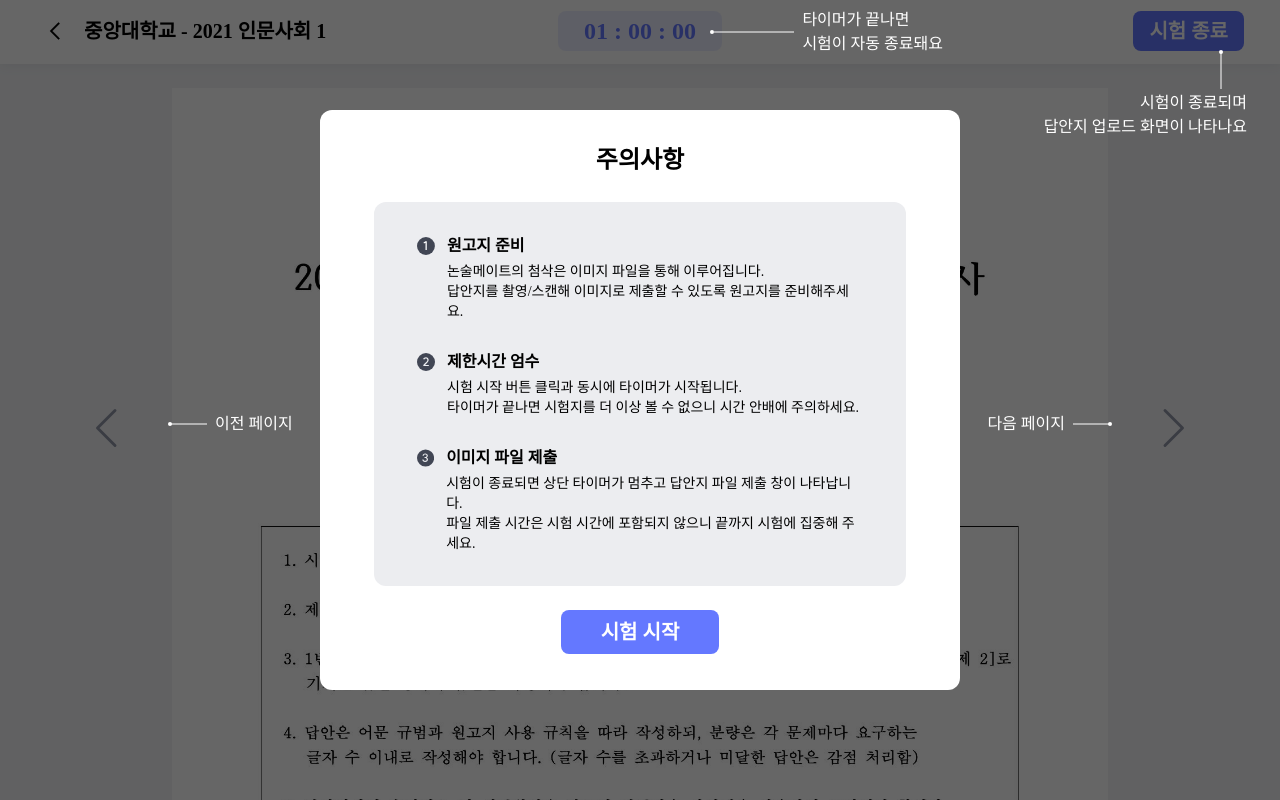
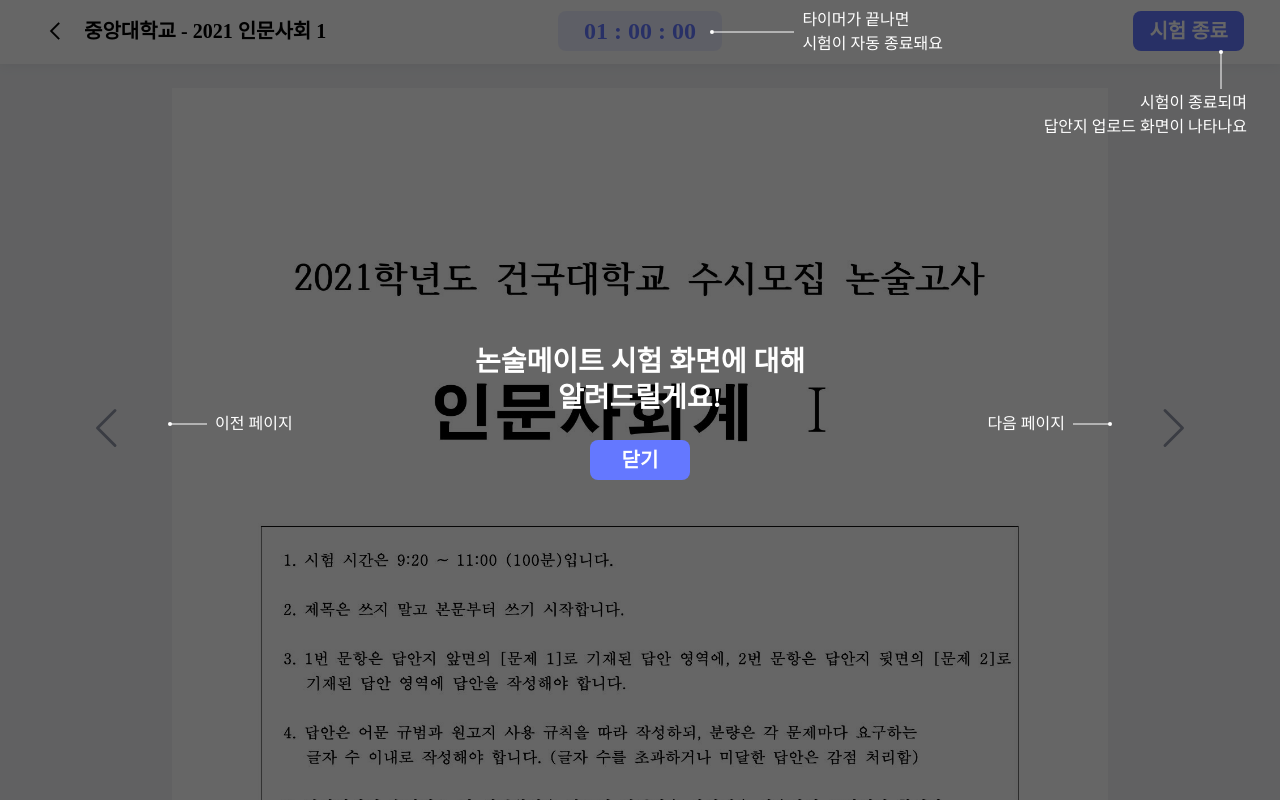
Before and after one commit to nonsoolmate-official/nonsoolmate-client, a React (Vite) app in the folder nonsoolmateClient/: page /takeTest in a window 1280 px wide. Shown: the top 800 px of the page. Built offline with nearby package versions, Linux system fonts and the light colour scheme; a web font is replaced by a local one.

Commit message:
[ design/#28 ] 코치마크 닫기 버튼 누르면 PrecautionModal 뜨도록 구현

```diff
--- a/nonsoolmateClient/src/takeTest/components/coachMark/CloseCoachMark.tsx
+++ b/nonsoolmateClient/src/takeTest/components/coachMark/CloseCoachMark.tsx
@@ -3,14 +3,21 @@ import styled from "styled-components";
 import { CoachMarkProps } from "./CoachMark";
 
 export default function CloseCoachMark(props: CoachMarkProps) {
-  const { changeCoachMarkStatus } = props;
+  const { changeStatus } = props;
+
   return (
-    <CloseCoachMarkContainer>
-      <Title>논술메이트 시험 화면에 대해 알려드릴게요!</Title>
-      <CloseCoachMarkButton onClick={() => changeCoachMarkStatus(false)} type="button">
-        닫기
-      </CloseCoachMarkButton>
-    </CloseCoachMarkContainer>
+    <>
+      <CloseCoachMarkContainer>
+        <Title>논술메이트 시험 화면에 대해 알려드릴게요!</Title>
+        <CloseCoachMarkButton
+          onClick={() => {
+            changeStatus(false, true);
+          }}
+          type="button">
+          닫기
+        </CloseCoachMarkButton>
+      </CloseCoachMarkContainer>
+    </>
   );
 }
 
--- a/nonsoolmateClient/src/takeTest/components/coachMark/CoachMark.tsx
+++ b/nonsoolmateClient/src/takeTest/components/coachMark/CoachMark.tsx
@@ -6,17 +6,17 @@ import QuitTestMark from "./QuitTestMark";
 import CloseCoachMark from "./CloseCoachMark";
 
 export interface CoachMarkProps {
-  changeCoachMarkStatus: Function;
+  changeStatus: (coachMark: boolean, precautionModal: boolean) => void;
 }
 export default function CoachMark(props: CoachMarkProps) {
-  const { changeCoachMarkStatus } = props;
+  const { changeStatus } = props;
   return (
     <CoachMarkContainer>
       <PrevPageMark />
       <NextPageMark />
       <TimerMark />
       <QuitTestMark />
-      <CloseCoachMark changeCoachMarkStatus={changeCoachMarkStatus} />
+      <CloseCoachMark changeStatus={changeStatus} />
     </CoachMarkContainer>
   );
 }
--- a/nonsoolmateClient/src/takeTest/components/modal/PrecautionModal.tsx
+++ b/nonsoolmateClient/src/takeTest/components/modal/PrecautionModal.tsx
@@ -1,5 +1,5 @@
 import styled, { css } from "styled-components";
-import Modal, { ModalContainer } from "./Modal";
+import Modal from "./Modal";
 import { columnFlex, mainButtonStyle } from "style/commonStyle";
 import { PrecautionNumOneIc, PrecautionNumThreeIc, PrecautionNumTwoIc } from "@assets/index";
 import PRECAUTION_MODAL from "takeTest/constants/modalConstants";
@@ -39,8 +39,11 @@ export default function PrecautionModal() {
     </PrecautionModalContainer>
   );
 }
-const PrecautionModalContainer = styled(ModalContainer)`
-  background-color: ${({ theme }) => theme.effects.dimmed_60};
+const PrecautionModalContainer = styled.section`
+  ${({ theme }) => theme.effects.dimmed_60};
+
+  position: fixed;
+  inset: 0;
 `;
 const PrecautionModalBox = styled.div`
   ${columnFlex};
--- a/nonsoolmateClient/src/takeTest/index.tsx
+++ b/nonsoolmateClient/src/takeTest/index.tsx
@@ -5,16 +5,20 @@ import TestPagination from "./components/pagination/TestPagination";
 import PrecautionModal from "./components/modal/PrecautionModal";
 
 export default function index() {
-  const [coachMarkStatus, setCoachMarkStatus] = useState(true);
-  const changeCoachMarkStatus = (isCoachMark: boolean) => {
-    setCoachMarkStatus(isCoachMark);
-  };
+  const [openCoachMark, setOpenCoachMark] = useState(true);
+  const [openPrecautionModal, setOpenPrecautionModal] = useState(false);
+
+  function changeStatus(coachMark: boolean, precautionModal: boolean) {
+    setOpenCoachMark(coachMark);
+    setOpenPrecautionModal(precautionModal);
+  }
+
   return (
     <>
       <TestHeader />
       <TestPagination />
-      {coachMarkStatus && <CoachMark changeCoachMarkStatus={changeCoachMarkStatus} />}
-      <PrecautionModal />
+      {openCoachMark && <CoachMark changeStatus={changeStatus} />}
+      {openPrecautionModal && <PrecautionModal />}
     </>
   );
 }
```
